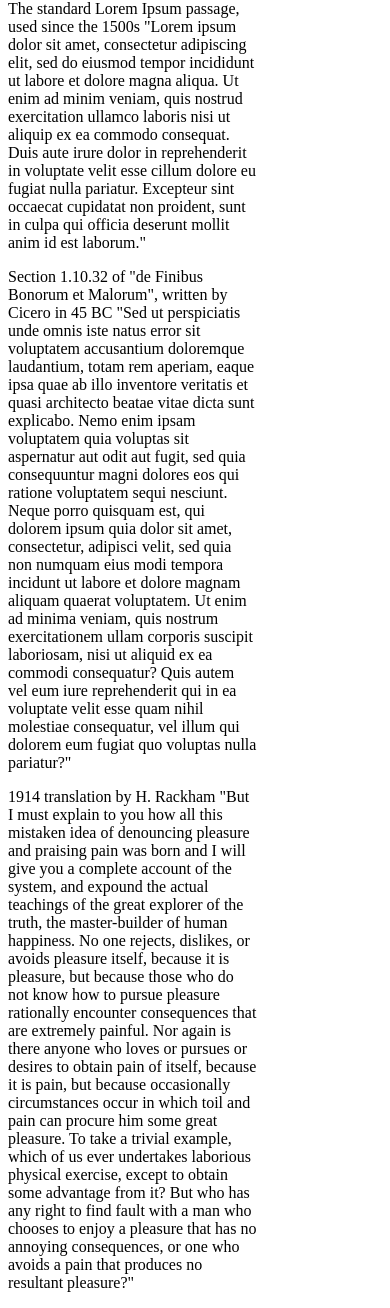
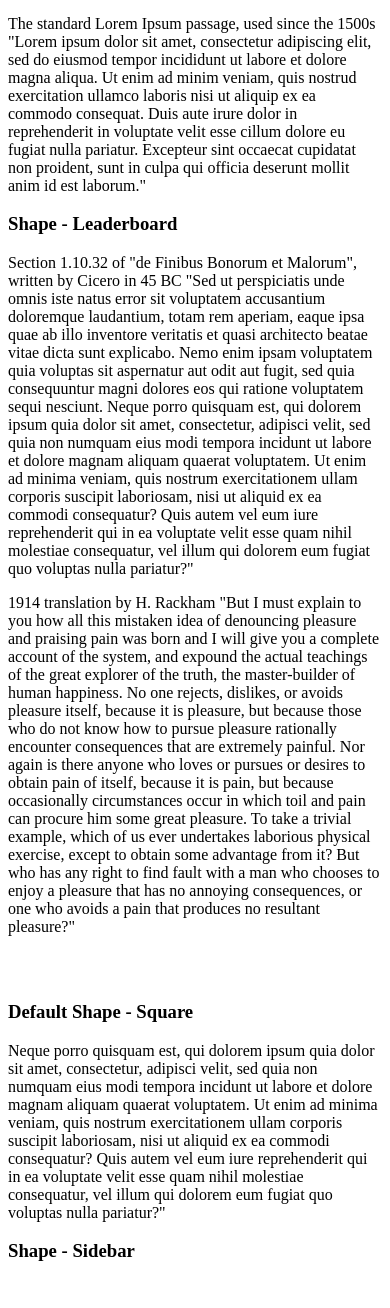
Before and after one commit to digitalfortress-tech/ad-rotator, a website built with webpack: page demo/index.html in a window 390 px wide. Shown: the part 228-1536 px from the top of the page. Built offline with nearby package versions, Linux system fonts and the light colour scheme.

Commit message:
use mobile first media queries, fix links

```diff
--- a/demo/assets/css/main.css
+++ b/demo/assets/css/main.css
@@ -1,10 +1,25 @@
+/* Mobile first */
+
+.main-content, .sidebar {
+    width: 100%;
+    padding: 15px 0;
+    overflow: hidden;
+}
 
 
-.main-content {
-    width: 66.66%;
-    float: left;
+/* Desktop queries */
+
+@media screen and (min-width: 992px) {
+    .main-content, .sidebar {
+        float: left;
+        padding: 0 15px;
+        overflow: hidden;
+    }
+    .main-content {
+        width: calc(66.66% - 30px);
+
+    }
+    .sidebar {
+        width: calc(33.33% - 30px);
+    }
 }
-.sidebar {
-    width: 33.33%;
-    float: left;
-}
--- a/demo/index.html
+++ b/demo/index.html
@@ -1,7 +1,7 @@
 <!DOCTYPE html>
 <html lang="en">
 <head>
-    <title>AdRoator.js: Highly performant Ad Rotator</title>
+    <title>AdRotator.js: Highly performant Ad Rotator</title>
     <meta charset="utf-8" />
     <meta name="description" content="ad-rotator.js is highly performant, light and configurable Ad rotation library in pure JS with no external dependencies.">
     <meta name="viewport" content="width=device-width, initial-scale=1, user-scalable=no" />
@@ -19,7 +19,7 @@
     <div id="wrapper">
         <!-- Header -->
         <header id="header">
-            <h1><a href="https://github.com/niketpathak/ad-rotator"><strong>ad-rotator.js</strong></a></h1>
+            <h1><a href="https://github.com/niketpathak/adRotator"><strong>Adrotator.js</strong></a></h1>
             <nav>
                 <ul>
                     <li>
@@ -48,6 +48,9 @@
                     The standard Lorem Ipsum passage, used since the 1500s
                     "Lorem ipsum dolor sit amet, consectetur adipiscing elit, sed do eiusmod tempor incididunt ut labore et dolore magna aliqua. Ut enim ad minim veniam, quis nostrud exercitation ullamco laboris nisi ut aliquip ex ea commodo consequat. Duis aute irure dolor in reprehenderit in voluptate velit esse cillum dolore eu fugiat nulla pariatur. Excepteur sint occaecat cupidatat non proident, sunt in culpa qui officia deserunt mollit anim id est laborum."
                 </p>
+                <div>
+                    <h3>Shape - Leaderboard</h3>
+                </div>
                 <div id="hz-placement-1">
 
                 </div>
@@ -61,14 +64,23 @@
                 </p>
             </div>
             <div class="sidebar">
+                <div>
+                    <h3>Default Shape - Square</h3>
+                </div>
                 <div id="sq-placement-1"></div>
+                <p>
+                    Neque porro quisquam est, qui dolorem ipsum quia dolor sit amet, consectetur, adipisci velit, sed quia non numquam eius modi tempora incidunt ut labore et dolore magnam aliquam quaerat voluptatem. Ut enim ad minima veniam, quis nostrum exercitationem ullam corporis suscipit laboriosam, nisi ut aliquid ex ea commodi consequatur? Quis autem vel eum iure reprehenderit qui in ea voluptate velit esse quam nihil molestiae consequatur, vel illum qui dolorem eum fugiat quo voluptas nulla pariatur?"
+                </p>
+                <div>
+                    <h3>Shape - Sidebar</h3>
+                </div>
                 <div id="sidebar-placement-1"></div>
             </div>
         </div>
     </div>
 
 
-    <script src="../dist/arotator.js"></script>
+    <script src="../dist/ad-rotator.js"></script>
     <script type="text/javascript">
         //
         var units = [
```
